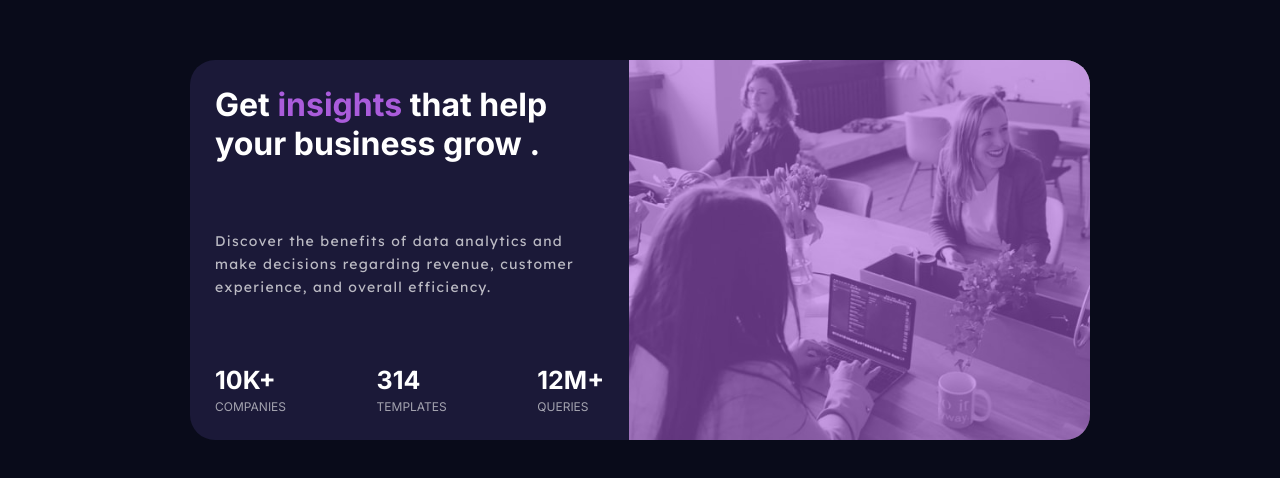
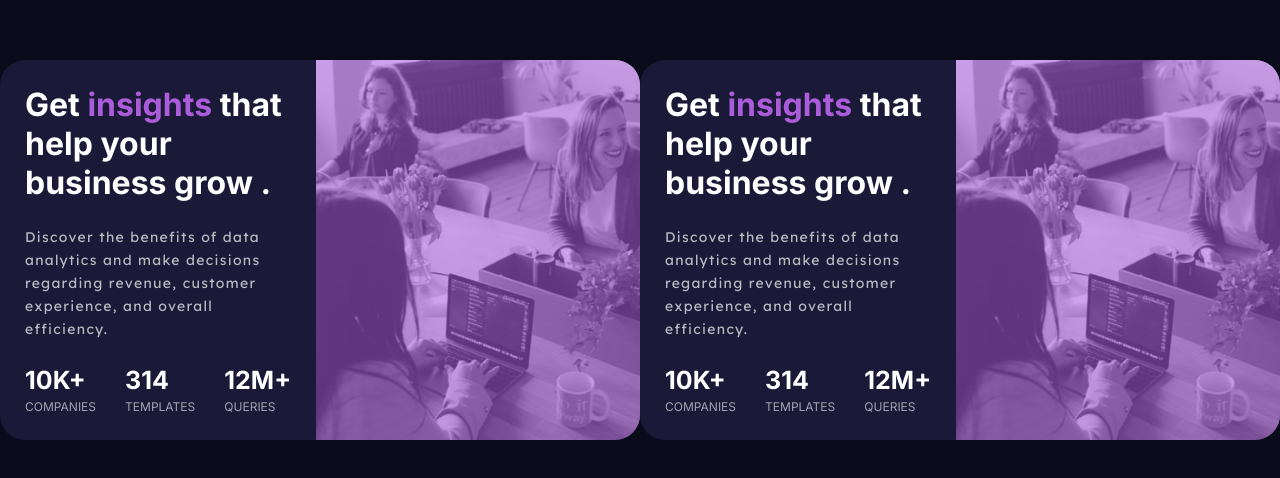
Before and after one commit to michael23e/stats-preview, a plain HTML site: page index.html in a window 1280 px wide. Shown: the part 150-628 px from the top of the page. Drawn offline with Linux system fonts and the light colour scheme.

Commit message:
Update index.html

```diff
--- a/index.html
+++ b/index.html
@@ -44,6 +44,54 @@
     </div>
 
   </div>
+</body><!DOCTYPE html>
+<html lang="en">
+
+<head>
+  <meta charset="UTF-8">
+  <meta http-equiv="X-UA-Compatible" content="IE=edge">
+  <meta name="viewport" content="width=device-width, initial-scale=1.0">
+  <title>Document</title>
+  <link rel="stylesheet" href="index.css">
+</head>
+
+<body>
+  <div class="container">
+    <div class="info">
+      <div class="inf">
+        <h1>
+          <span> Get <span class="ins">insights</span> that help </span>
+          <span> your business grow .</span>
+        </h1>
+      </div>
+      <div class="snip">
+        <P>Discover the benefits of data analytics and make decisions regarding revenue, customer experience, and
+          overall efficiency.
+        </P>
+      </div>
+      <div class="imp">
+        <div>
+          <p>10K+</p><span>COMPANIES</span>
+        </div>
+        <div>
+          <p>314</p><span>TEMPLATES</span>
+        </div>
+        <div>
+          <p>12M+</p><span>QUERIES</span>
+        </div>
+      </div>
+    </div>
+
+    <div class="pic">
+      <div class="overlay">
+
+      </div>
+     <!--  <img src="/images/image-header-mobile.jpg" alt="">-->
+    </div>
+
+  </div>
 </body>
 
 </html>
+
+</html>
```
